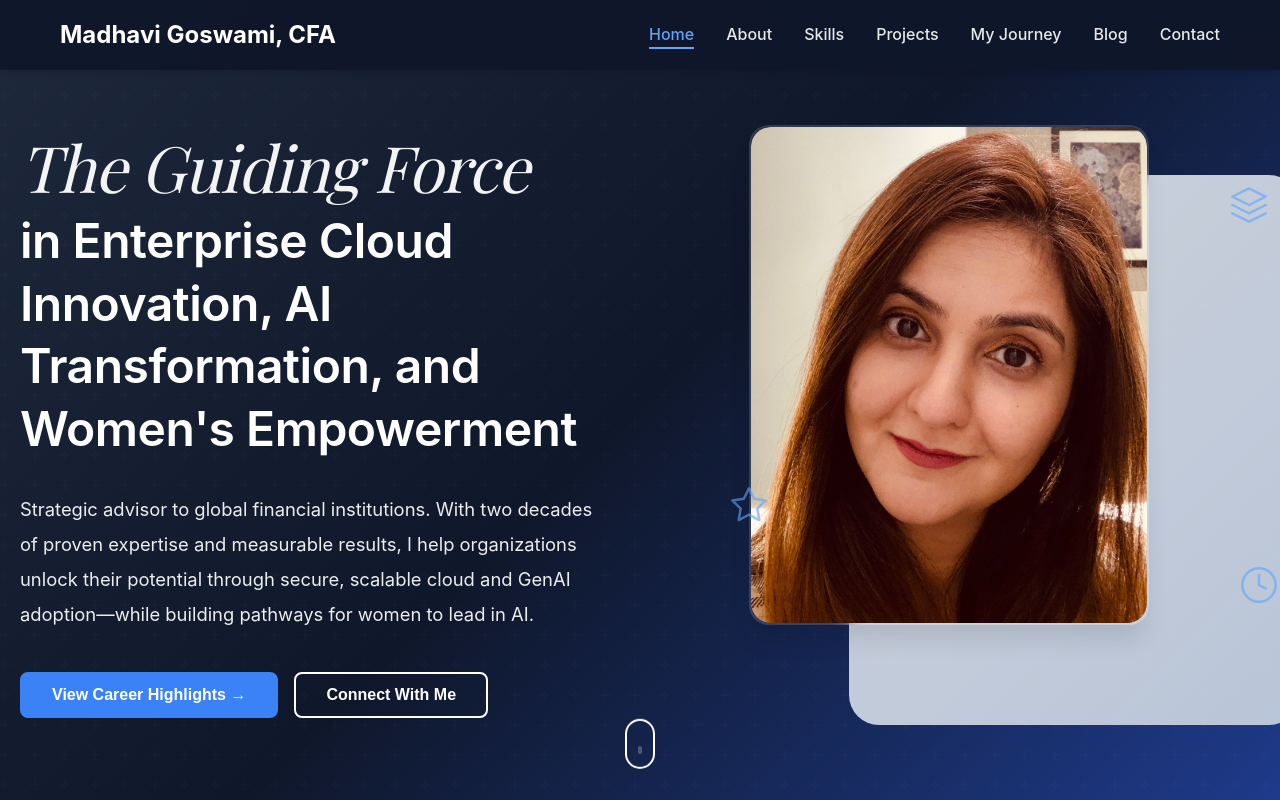
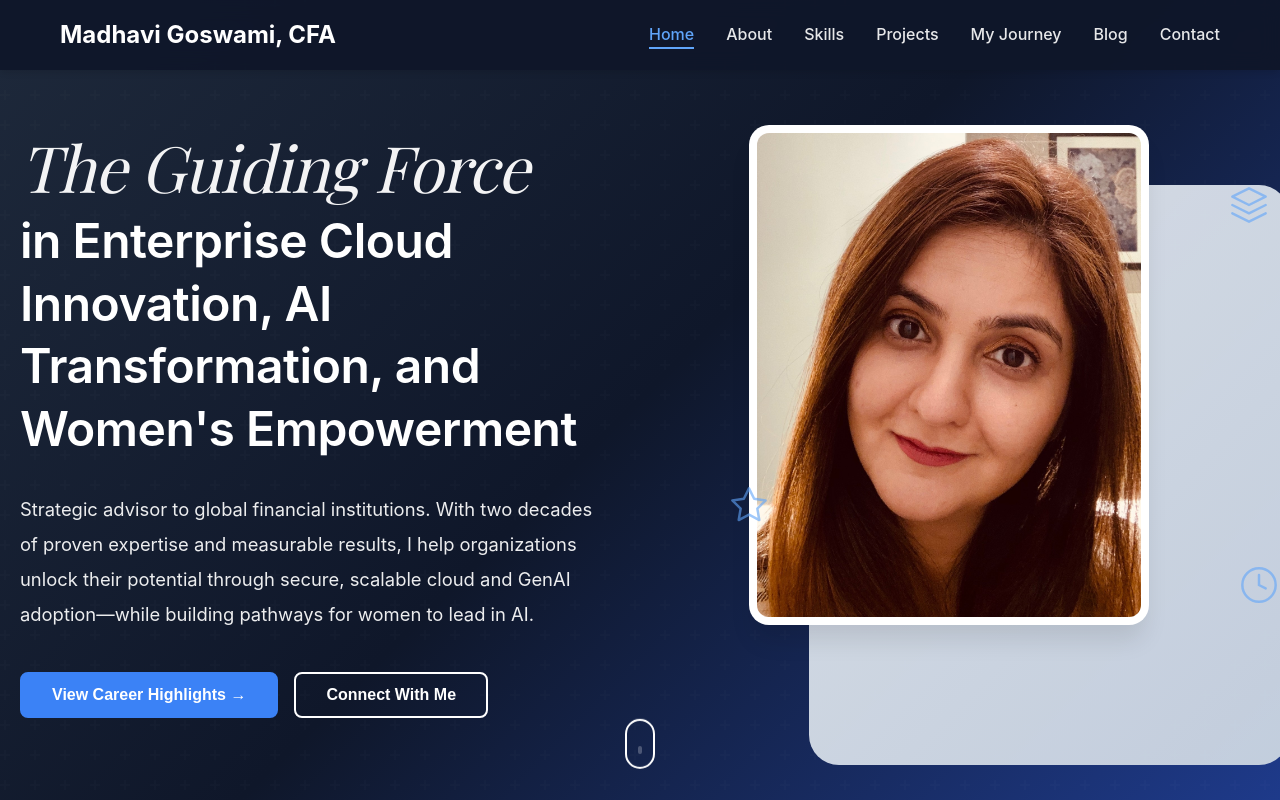
Before and after one commit to madhavipgoswami/madwebsite, a React (Vite) app: page / in a window 1280 px wide. Shown: the top 800 px of the page. Built offline with nearby package versions, Linux system fonts and the light colour scheme; no server answers; a web font is replaced by a local one.

Commit message:
Fix photo styling: add white frame and improve positioning to match design example

```diff
--- a/src/index.css
+++ b/src/index.css
@@ -297,37 +297,37 @@ body {
 
 .hero-avatar-bg {
   position: absolute;
-  top: 50px;
-  right: -50px;
-  width: 450px;
-  height: 550px;
+  top: 60px;
+  right: -40px;
+  width: 480px;
+  height: 580px;
   background: linear-gradient(135deg, #e2e8f0 0%, #cbd5e1 100%);
   border-radius: 30px;
   z-index: 0;
-  opacity: 0.9;
+  opacity: 0.95;
 }
 
 .hero-avatar {
   width: 400px;
   height: 500px;
   border-radius: 20px;
-  background: rgba(255, 255, 255, 0.05);
-  backdrop-filter: blur(10px);
+  background: white;
   display: flex;
   align-items: center;
   justify-content: center;
-  border: 2px solid rgba(255, 255, 255, 0.1);
+  border: none;
   overflow: hidden;
   box-shadow: var(--shadow-xl);
   position: relative;
   z-index: 1;
+  padding: 8px;
 }
 
 .hero-avatar img {
   width: 100%;
   height: 100%;
   object-fit: cover;
-  border-radius: 20px;
+  border-radius: 12px;
 }
 
 .hero-decorative-elements {
```
